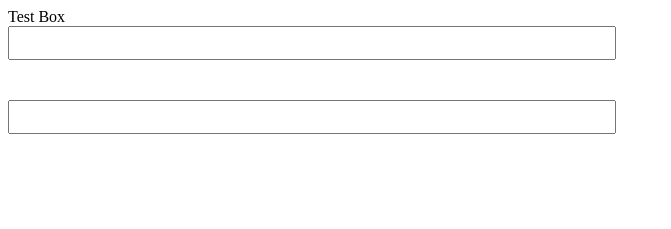
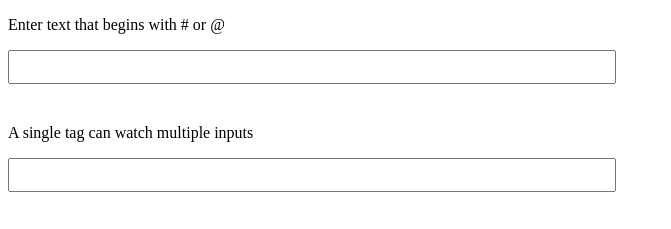
Before and after one commit to x-tag/text-pattern-matcher, a website: page demo/index.html in a window 1280 px wide. Shown: the whole page, without its empty margins (0-671 px from the left). Drawn offline with Linux system fonts and the light colour scheme.

Commit message:
cleaned up demo

```diff
--- a/demo/index.html
+++ b/demo/index.html
@@ -26,11 +26,12 @@
 </head>
 <body id="app">
 
-Test Box
-<input type="text" name="test">
-<input type="text" name="test">
+<p>Enter text that begins with # or @</p>
+<input type="text" class="tagFields">
+<p>A single tag can watch multiple inputs</p>
+<input type="text" class="tagFields">
 
-<x-text-pattern-matcher target="input[name='test']">
+<x-text-pattern-matcher target="input.tagFields">
   <x-pattern-matcher split="(#\w+)" select="#(\w+)" onmatch="matchColors"></x-pattern-matcher>
   <x-pattern-matcher split="(@\w+)" select="@(\w+)" onmatch="matchUsers"></x-pattern-matcher>
   <x-pattern-matcher split="(@)" select="@" onmatch="topUsers"></x-pattern-matcher>
```
